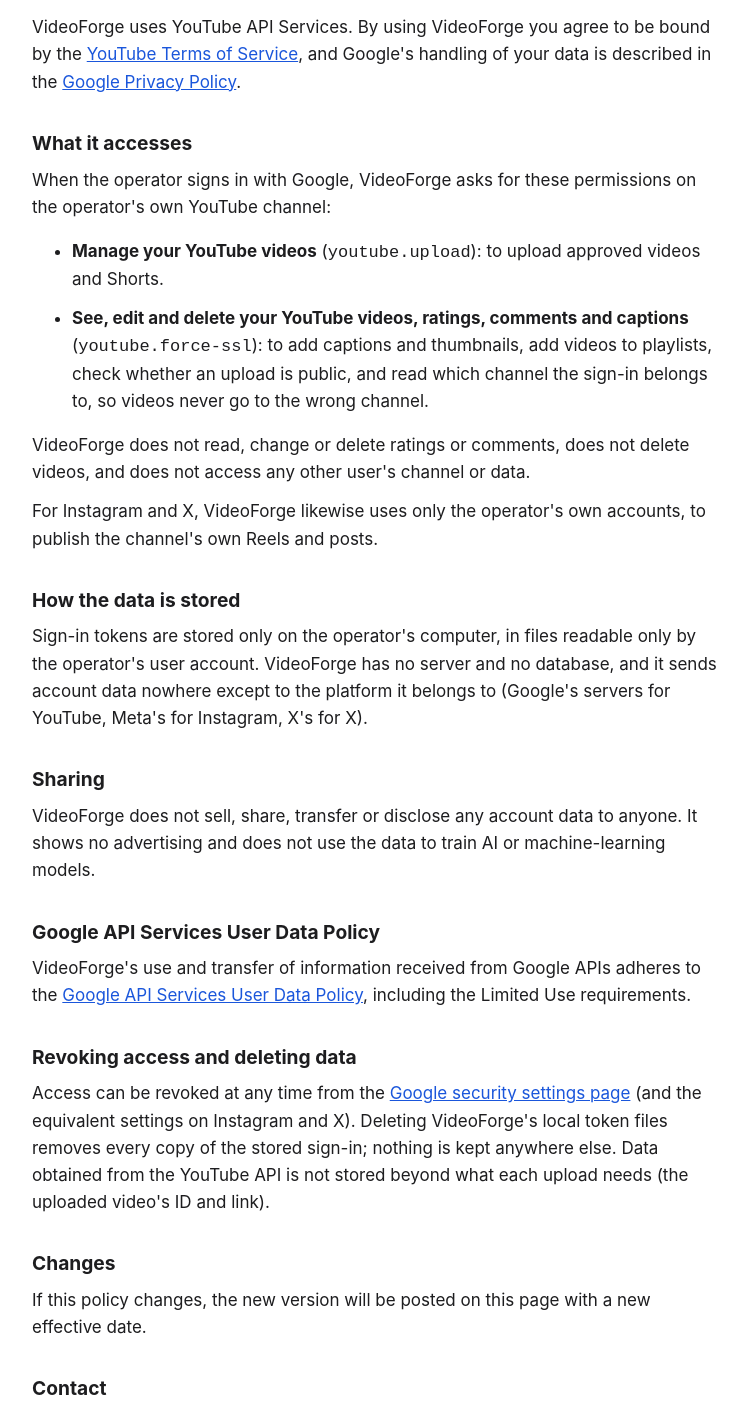
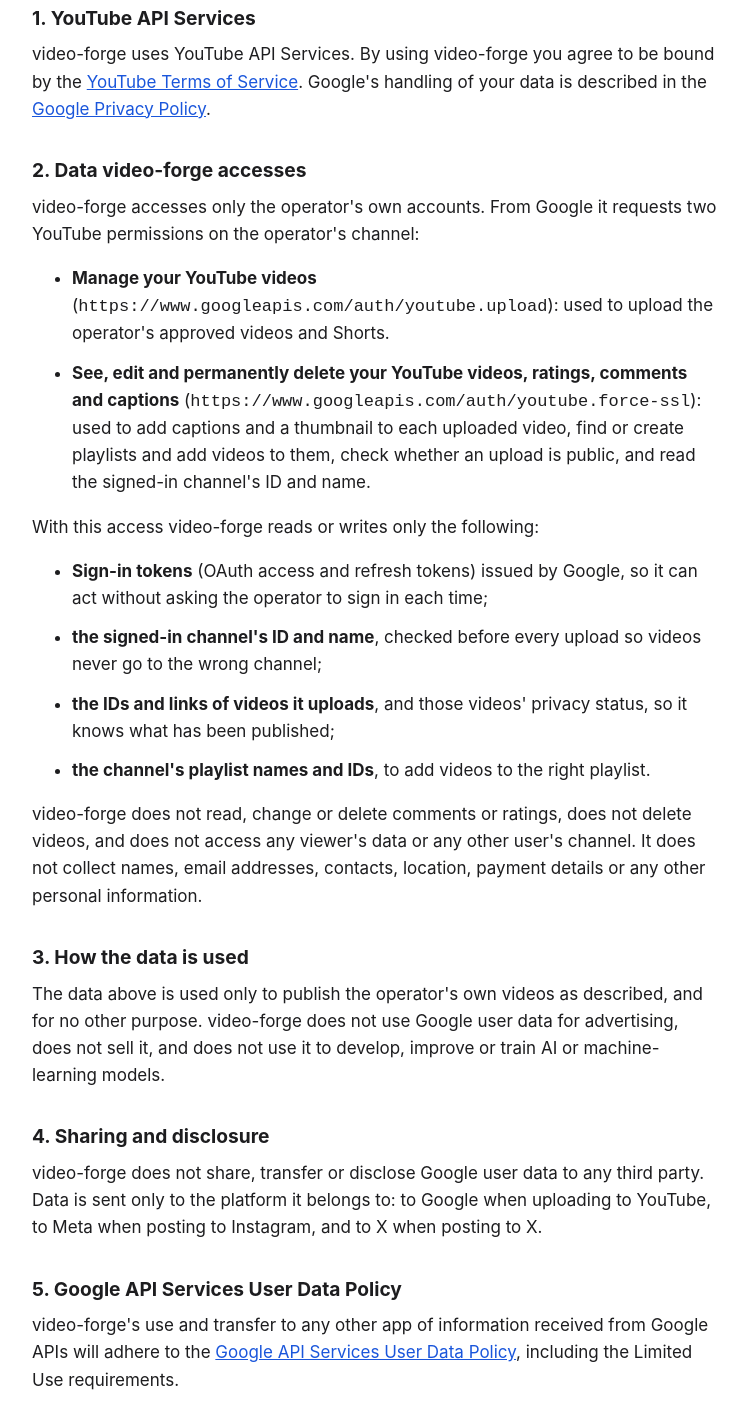
Before and after one commit to swshukla/swshukla.github.io, a plain HTML site: page videoforge/privacy/index.html in a window 1280 px wide. Shown: the part 375-1782 px from the top of the page, without its empty margins (264-1011 px from the left). Drawn offline with Linux system fonts and the light colour scheme.

Commit message:
Update videoforge/privacy/index.html

```diff
--- a/videoforge/privacy/index.html
+++ b/videoforge/privacy/index.html
@@ -3,65 +3,91 @@
 <head>
 <meta charset="utf-8">
 <meta name="viewport" content="width=device-width, initial-scale=1">
-<title>VideoForge Privacy Policy</title>
+<title>video-forge Privacy Policy</title>
 <link rel="stylesheet" href="/style.css">
 </head>
 <body>
 <main>
-<nav><a href="/videoforge/">VideoForge</a><a href="/videoforge/privacy/">Privacy policy</a><a href="/videoforge/terms/">Terms of service</a></nav>
-<h1>Privacy policy</h1>
+<nav><a href="/videoforge/">video-forge</a><a href="/videoforge/privacy/">Privacy policy</a><a href="/videoforge/terms/">Terms of service</a></nav>
+<h1>video-forge privacy policy</h1>
 <p class="muted">Effective 25 November 2026</p>
 
-<p>VideoForge is a private, single-user tool that publishes the Null Pointer channel's own videos.
-It is used only by its operator, on the operator's own computer, with the operator's own accounts.
-This policy explains what account data it accesses and what it does with it.</p>
+<p>video-forge (also written VideoForge) is a private, single-user tool that publishes the Null Pointer
+channel's own approved explainer videos to the operator's own YouTube, Instagram and X accounts. It
+runs only on the operator's own computer. This policy describes what data video-forge accesses, why,
+how it is stored and protected, how long it is kept, and how to remove it.</p>
 
-<h2>YouTube API Services</h2>
-<p>VideoForge uses YouTube API Services. By using VideoForge you agree to be bound by the
-<a href="https://www.youtube.com/t/terms">YouTube Terms of Service</a>, and Google's handling of your
-data is described in the <a href="https://policies.google.com/privacy">Google Privacy Policy</a>.</p>
+<h2>1. YouTube API Services</h2>
+<p>video-forge uses YouTube API Services. By using video-forge you agree to be bound by the
+<a href="https://www.youtube.com/t/terms">YouTube Terms of Service</a>. Google's handling of your data
+is described in the <a href="https://policies.google.com/privacy">Google Privacy Policy</a>.</p>
 
-<h2>What it accesses</h2>
-<p>When the operator signs in with Google, VideoForge asks for these permissions on the operator's
-own YouTube channel:</p>
+<h2>2. Data video-forge accesses</h2>
+<p>video-forge accesses only the operator's own accounts. From Google it requests two YouTube
+permissions on the operator's channel:</p>
 <ul>
-  <li><strong>Manage your YouTube videos</strong> (<code>youtube.upload</code>): to upload approved videos and Shorts.</li>
-  <li><strong>See, edit and delete your YouTube videos, ratings, comments and captions</strong>
-    (<code>youtube.force-ssl</code>): to add captions and thumbnails, add videos to playlists,
-    check whether an upload is public, and read which channel the sign-in belongs to, so videos
-    never go to the wrong channel.</li>
+  <li><strong>Manage your YouTube videos</strong> (<code>https://www.googleapis.com/auth/youtube.upload</code>):
+    used to upload the operator's approved videos and Shorts.</li>
+  <li><strong>See, edit and permanently delete your YouTube videos, ratings, comments and captions</strong>
+    (<code>https://www.googleapis.com/auth/youtube.force-ssl</code>): used to add captions and a thumbnail to
+    each uploaded video, find or create playlists and add videos to them, check whether an upload is
+    public, and read the signed-in channel's ID and name.</li>
 </ul>
-<p>VideoForge does not read, change or delete ratings or comments, does not delete videos, and
-does not access any other user's channel or data.</p>
-<p>For Instagram and X, VideoForge likewise uses only the operator's own accounts, to publish the
-channel's own Reels and posts.</p>
+<p>With this access video-forge reads or writes only the following:</p>
+<ul>
+  <li><strong>Sign-in tokens</strong> (OAuth access and refresh tokens) issued by Google, so it can act
+    without asking the operator to sign in each time;</li>
+  <li><strong>the signed-in channel's ID and name</strong>, checked before every upload so videos never go
+    to the wrong channel;</li>
+  <li><strong>the IDs and links of videos it uploads</strong>, and those videos' privacy status, so it
+    knows what has been published;</li>
+  <li><strong>the channel's playlist names and IDs</strong>, to add videos to the right playlist.</li>
+</ul>
+<p>video-forge does not read, change or delete comments or ratings, does not delete videos, and does
+not access any viewer's data or any other user's channel. It does not collect names, email addresses,
+contacts, location, payment details or any other personal information.</p>
 
-<h2>How the data is stored</h2>
-<p>Sign-in tokens are stored only on the operator's computer, in files readable only by the
-operator's user account. VideoForge has no server and no database, and it sends account data
-nowhere except to the platform it belongs to (Google's servers for YouTube, Meta's for Instagram,
-X's for X).</p>
+<h2>3. How the data is used</h2>
+<p>The data above is used only to publish the operator's own videos as described, and for no other
+purpose. video-forge does not use Google user data for advertising, does not sell it, and does not
+use it to develop, improve or train AI or machine-learning models.</p>
 
-<h2>Sharing</h2>
-<p>VideoForge does not sell, share, transfer or disclose any account data to anyone. It shows no
-advertising and does not use the data to train AI or machine-learning models.</p>
+<h2>4. Sharing and disclosure</h2>
+<p>video-forge does not share, transfer or disclose Google user data to any third party. Data is sent
+only to the platform it belongs to: to Google when uploading to YouTube, to Meta when posting to
+Instagram, and to X when posting to X.</p>
 
-<h2>Google API Services User Data Policy</h2>
-<p>VideoForge's use and transfer of information received from Google APIs adheres to the
-<a href="https://developers.google.com/terms/api-services-user-data-policy">Google API Services User Data Policy</a>,
-including the Limited Use requirements.</p>
+<h2>5. Google API Services User Data Policy</h2>
+<p>video-forge's use and transfer to any other app of information received from Google APIs will
+adhere to the <a href="https://developers.google.com/terms/api-services-user-data-policy">Google API
+Services User Data Policy</a>, including the Limited Use requirements.</p>
 
-<h2>Revoking access and deleting data</h2>
-<p>Access can be revoked at any time from the
-<a href="https://security.google.com/settings/security/permissions">Google security settings page</a>
-(and the equivalent settings on Instagram and X). Deleting VideoForge's local token files removes
-every copy of the stored sign-in; nothing is kept anywhere else. Data obtained from the YouTube API
-is not stored beyond what each upload needs (the uploaded video's ID and link).</p>
+<h2>6. Storage and security</h2>
+<p>video-forge has no server and no database. Sign-in tokens are stored only on the operator's own
+computer, in files that only the operator's user account can read (file permission 0600, in a folder
+with permission 0700). The IDs and links of published videos are kept in local files next to each
+episode. All communication with Google, Meta and X uses HTTPS.</p>
 
-<h2>Changes</h2>
-<p>If this policy changes, the new version will be posted on this page with a new effective date.</p>
+<h2>7. Retention and deletion</h2>
+<p>Sign-in tokens are kept until the operator signs out by revoking access or deleting the token
+files. Video IDs and links are kept as a record of what has been published, for as long as the
+episode's files are kept. To remove everything:</p>
+<ul>
+  <li>revoke video-forge's access at
+    <a href="https://myaccount.google.com/permissions">myaccount.google.com/permissions</a>
+    (and in the Instagram and X app settings);</li>
+  <li>delete video-forge's local token files. No copy exists anywhere else, so deleting them removes
+    the data completely and immediately.</li>
+</ul>
 
-<h2>Contact</h2>
+<h2>8. Children</h2>
+<p>video-forge is a private tool used only by its adult operator. It is not directed at children and
+collects no data from anyone other than the operator.</p>
+
+<h2>9. Changes to this policy</h2>
+<p>Any change will be posted on this page with a new effective date.</p>
+
+<h2>10. Contact</h2>
 <p>Questions about this policy can be raised through the
 <a href="https://github.com/swshukla/swshukla.github.io/issues">issue tracker for this site</a>.</p>
 </main>
```
